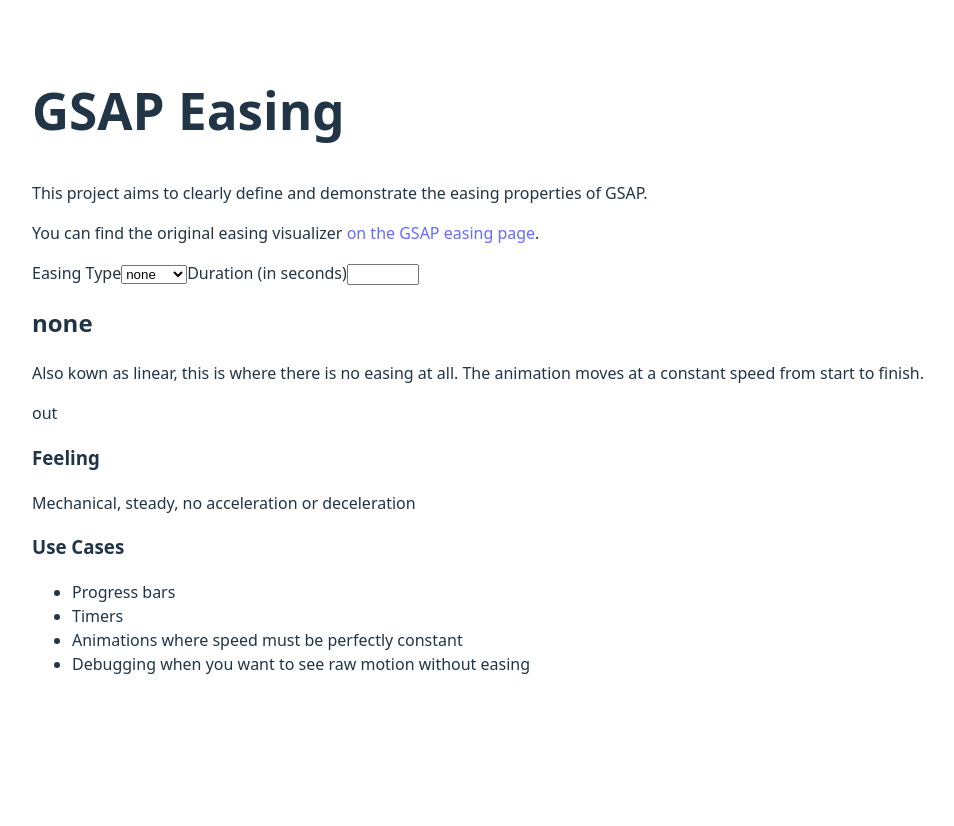
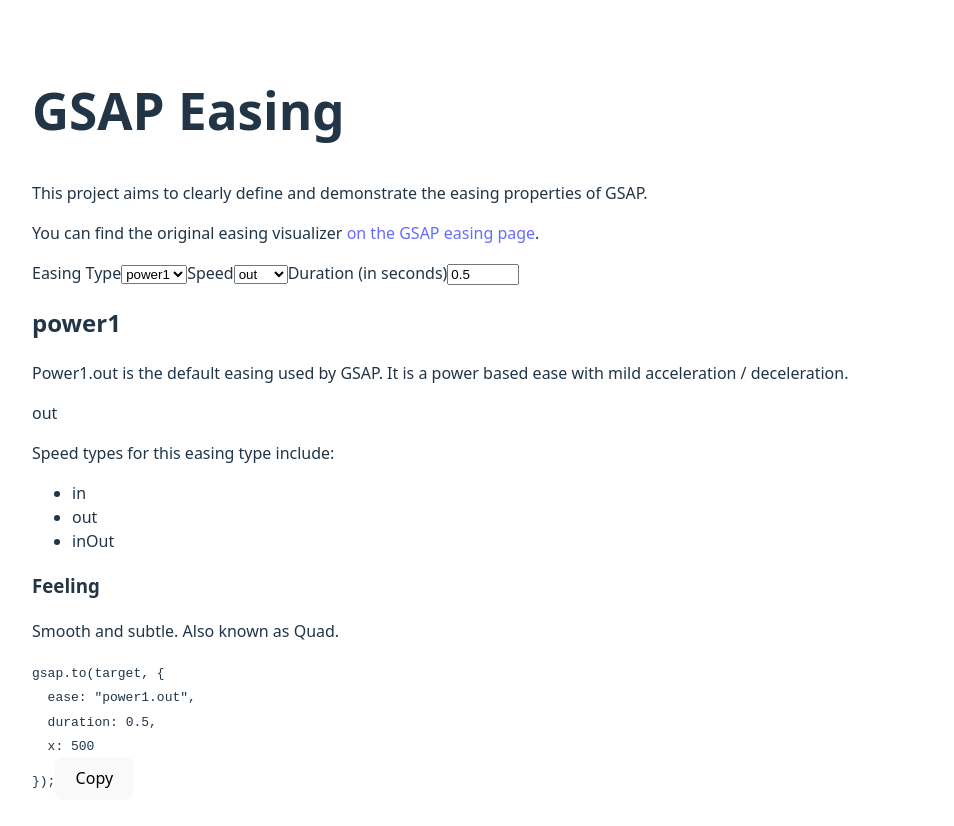
Before and after one commit to ConorCrutchley/gsap-easing, a React (Vite) app: page / in a window 1280 px wide. Shown: the top 826 px of the page, without its empty margins (8-962 px from the left). Before the commit the page ends 800 px from the top, so only its background shows below. Built offline with nearby package versions, Linux system fonts and the light colour scheme.

Commit message:
feat: Added code component with copy function

```diff
--- a/src/App.tsx
+++ b/src/App.tsx
@@ -1,3 +1,4 @@
+import Code from "./components/Code";
 import Explanation from "./components/Explanation";
 import Filters from "./components/Filters";
 import Introduction from "./components/Introduction";
@@ -8,6 +9,7 @@
       <Introduction />
       <Filters />
       <Explanation />
+      <Code />
     </>
   );
 };
--- /dev/null
+++ b/src/components/Code.tsx
@@ -0,0 +1,59 @@
+import { getSelectedEasingType } from "../utils/getSelectedEasingType";
+import { useFilters } from "../hooks/useFilters";
+import { useState } from "react";
+
+const Code = () => {
+  const [copied, setCopied] = useState(false);
+
+  // Get the filter values and functions from zustand
+  const filters = useFilters();
+
+  // Get the selected easing speed types
+  const selectedSpeedTypes = getSelectedEasingType(
+    filters.easingType
+  )?.speedTypes;
+
+  // Produce a string for the easing type based on the filters
+  // and whether the easing has speed types
+  const easingType = `${filters.easingType}${
+    selectedSpeedTypes && selectedSpeedTypes?.length > 0
+      ? `.${filters.speedType}`
+      : ""
+  }`;
+
+  const onCopyClick = () => {
+    // Get the code element's inner text and return if it doesn't exist
+    const code = document.getElementById("code");
+    if (!code) return;
+    const codeText = code.innerText;
+
+    // Remove non-breaking spaces
+    const cleanCodeText = codeText.replace(/\u00A0/g, " ");
+
+    // Copy the code to the clipboard
+    navigator.clipboard.writeText(cleanCodeText);
+
+    // Set the copied state to true
+    setCopied(true);
+
+    // Reset the copied state after 2 seconds
+    setTimeout(() => setCopied(false), 2000);
+  };
+
+  return (
+    <section>
+      <code id="code">
+        gsap.to(target, &#123; <br />
+        &nbsp;&nbsp;ease: "{easingType}", <br />
+        &nbsp;&nbsp;duration: {filters.duration}, <br />
+        &nbsp;&nbsp;x: 500 <br />
+        &#125;);
+      </code>
+      <button onClick={onCopyClick} disabled={copied} aria-label="Copy">
+        {copied ? "Copied!" : "Copy"}
+      </button>
+    </section>
+  );
+};
+
+export default Code;
--- a/src/components/Explanation.tsx
+++ b/src/components/Explanation.tsx
@@ -1,4 +1,4 @@
-import { easingTypes } from "../constants/easingTypes";
+import { getSelectedEasingType } from "../utils/getSelectedEasingType";
 import { useFilters } from "../hooks/useFilters";
 
 const Explanation = () => {
@@ -7,9 +7,7 @@
 
   // Find the selected easing type from the easing types array
   const selectedEasingTypeName = filters.easingType;
-  const selectedEasingType = easingTypes.find(
-    (easingType) => easingType.name === selectedEasingTypeName
-  );
+  const selectedEasingType = getSelectedEasingType(selectedEasingTypeName);
 
   // Find the selected speed type
   const selectedSpeedType = filters.speedType;
@@ -31,7 +29,8 @@
       )}
       <h3>Feeling</h3>
       <p>{selectedEasingType?.feeling}</p>
-      {selectedEasingType && selectedEasingType.useCase.length > 0 && (
+      {selectedEasingType &&
+        selectedEasingType.useCase.length > 0 && (
           <>
             <h3>Use Cases</h3>
             <ul>
@@ -40,8 +39,8 @@
               ))}
             </ul>
           </>
-      )}
-      {selectedEasingType && selectedEasingType.examples.length > 0 && (
+        ) &&
+        selectedEasingType.examples.length > 0 && (
           <>
             <h3>Examples</h3>
             {selectedEasingType?.examples.map((example, i) => (
--- a/src/components/Filters.tsx
+++ b/src/components/Filters.tsx
@@ -1,20 +1,22 @@
 import { easingTypes, type EasingSpeedType } from "../constants/easingTypes";
 import { useFilters } from "../hooks/useFilters";
-
+import { getSelectedEasingType } from "../utils/getSelectedEasingType";
 const Filters = () => {
   // Get the filter values and functions from zustand
   const filters = useFilters();
 
   // Find what the speed types are for the selected easing type
   const selectedEasingTypeName = filters.easingType;
-  const speedTypes = easingTypes.find(
-    (easingType) => easingType.name === selectedEasingTypeName
-  )?.speedTypes;
+  const speedTypes = getSelectedEasingType(selectedEasingTypeName)?.speedTypes;
+
   return (
     <section>
       {/* Easing Type */}
       <label>Easing Type</label>
-      <select onChange={(e) => filters.setEasingType(e.target.value)}>
+      <select
+        onChange={(e) => filters.setEasingType(e.target.value)}
+        value={filters.easingType}
+      >
         {easingTypes.map((easingType) => (
           <option
             key={`fileters-easing-type-${easingType.name}`}
@@ -33,6 +35,7 @@
             onChange={(e) =>
               filters.setSpeedType(e.target.value as EasingSpeedType)
             }
+            value={filters.speedType}
           >
             {speedTypes.map((speedType) => (
               <option key={`filters-speed-type-${speedType}`} value={speedType}>
@@ -52,6 +55,7 @@
         step="0.5"
         max="15"
         onChange={(e) => filters.setDuration(+e.target.value)}
+        value={filters.duration}
       />
     </section>
   );
--- a/src/constants/easingTypes.ts
+++ b/src/constants/easingTypes.ts
@@ -109,7 +109,8 @@
   },
   {
     name: "power1",
-    description: "A power based eas with mild acceleration / deceleration.",
+    description:
+      "Power1.out is the default easing used by GSAP. It is a power based ease with mild acceleration / deceleration.",
     feeling: "Smooth and subtle. Also known as Quad.",
     useCase: [
       "Most UI animations — subtle and pleasant",
--- a/src/hooks/useFilters.ts
+++ b/src/hooks/useFilters.ts
@@ -1,6 +1,5 @@
 import type { EasingSpeedType } from "../constants/easingTypes";
 import { create } from "zustand";
-import { gsap } from "gsap";
 
 type Filters = {
   easingType: gsap.EaseString;
@@ -12,7 +11,7 @@
 };
 
 const defaultFilters: Filters = {
-  easingType: "none",
+  easingType: "power1",
   speedType: "out",
   duration: 0.5,
   setEasingType: () => {},
--- /dev/null
+++ b/src/utils/getSelectedEasingType.ts
@@ -0,0 +1,6 @@
+import { easingTypes } from "../constants/easingTypes";
+
+export const getSelectedEasingType = (easing: gsap.EaseString) => {
+  const easingType = easingTypes.find((e) => e.name === easing);
+  return easingType;
+};
```
Lines whose indentation alone changed are shown as unchanged.
